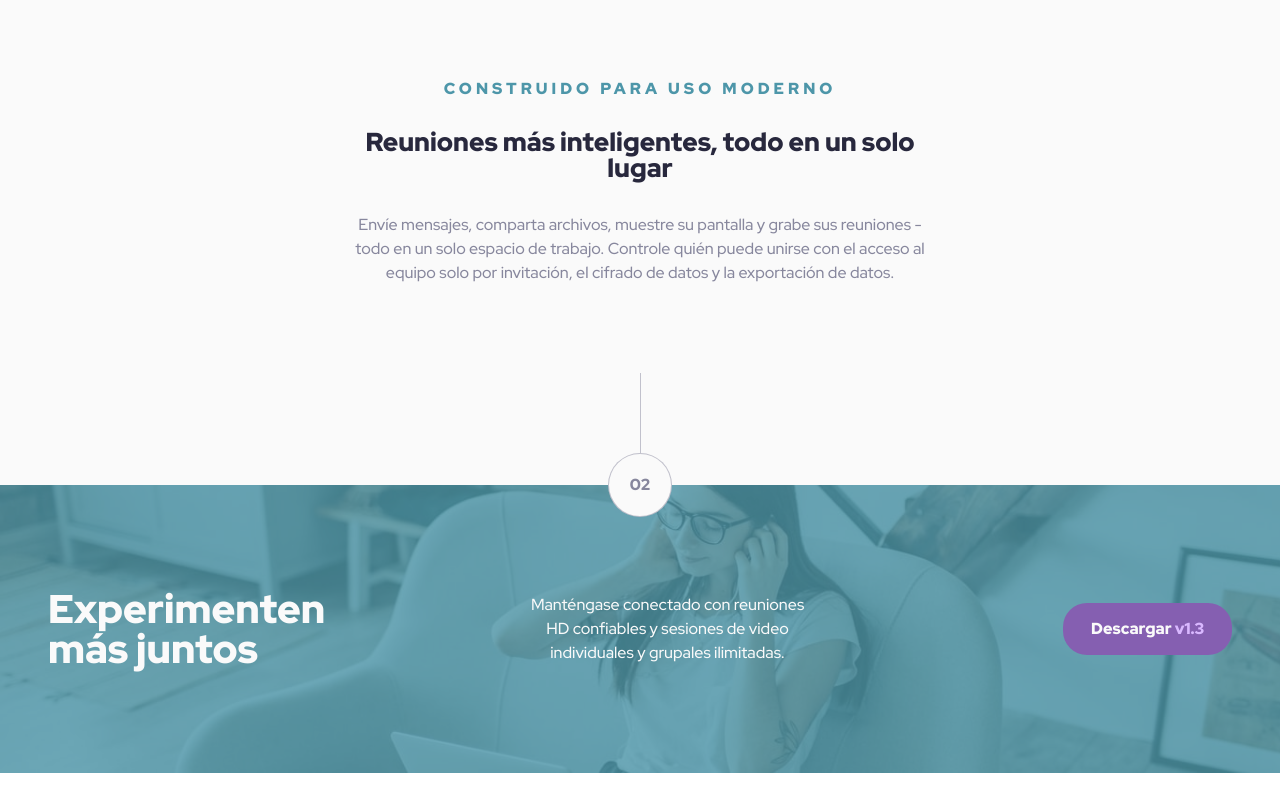
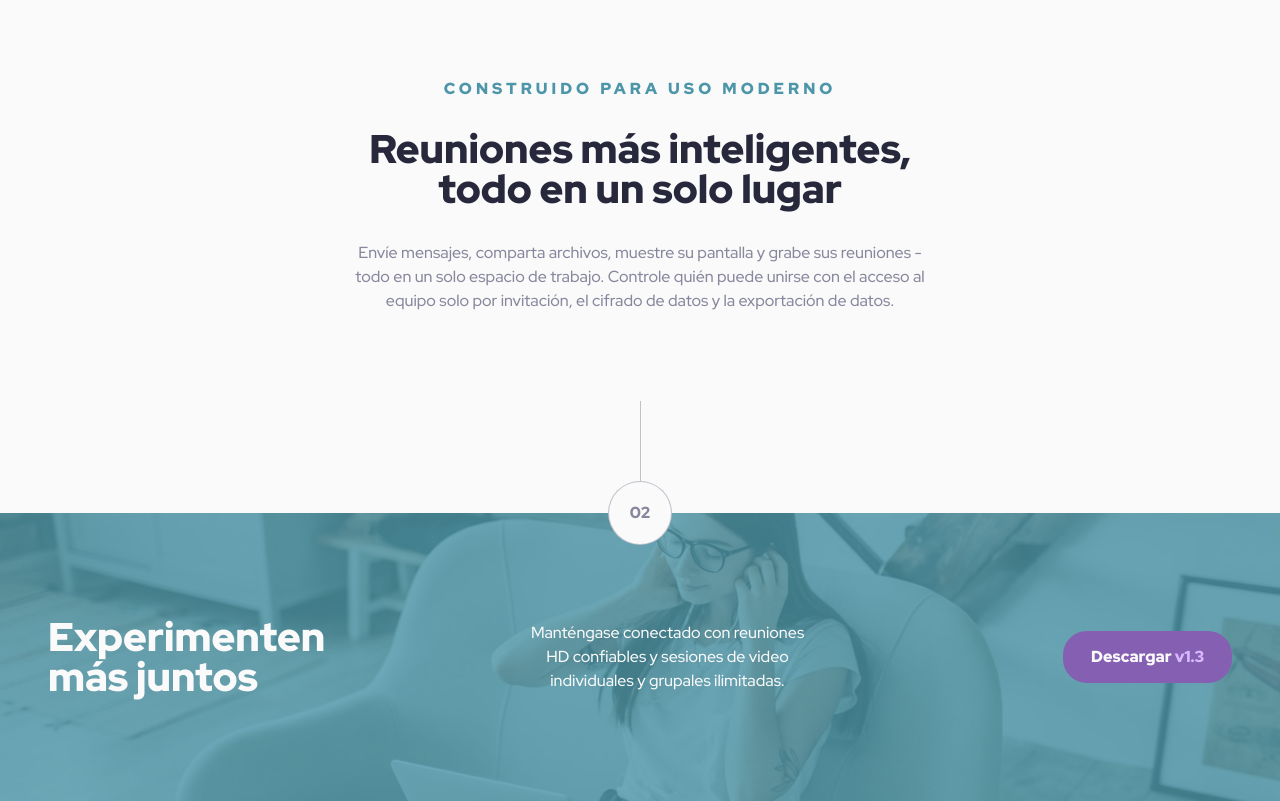
Before and after one commit to ferlaxi/Meet-landing-page, a website built with Vite: page index.html in a window 1280 px wide. Shown: the part 1106-1907 px from the top of the page. Before the commit the page ends 1879 px from the top, so only its background shows below. Built offline with nearby package versions, Linux system fonts and the light colour scheme.

Commit message:
cambiosGenerales

```diff
--- a/index.html
+++ b/index.html
@@ -61,7 +61,7 @@
         <div>
             <div class="xl:gap-y-0 md:gap-y-10 flex flex-col items-center justify-center text-center gap-y-7">
                 <div class="xl:mb-7 t_construccion">Construido para uso moderno</div>
-                <div class="xl:w-[600px] xl:mb-8 md:w-[550px] text-[26px] w-[300px] formato_descripcion">Reuniones más inteligentes, todo en un solo lugar</div>
+                <div class="xl:w-[600px] xl:text-[40px] xl:mb-8 md:w-[550px] text-[26px] w-[300px] formato_descripcion">Reuniones más inteligentes, todo en un solo lugar</div>
                 <div class="xl:w-[600px] xl:mb-40 md:w-[550px] formato_descripcion_2 w-[300px]">Envíe mensajes, comparta archivos, muestre su pantalla y grabe sus reuniones - todo en un solo espacio de trabajo. Controle quién puede unirse con el acceso al equipo solo por invitación, el cifrado de datos y la exportación de datos.</div>
              </div>
         </div>
```
